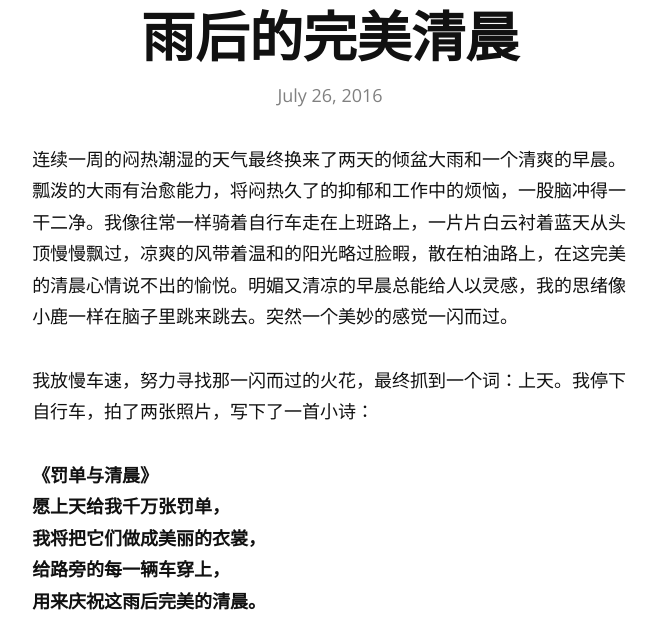
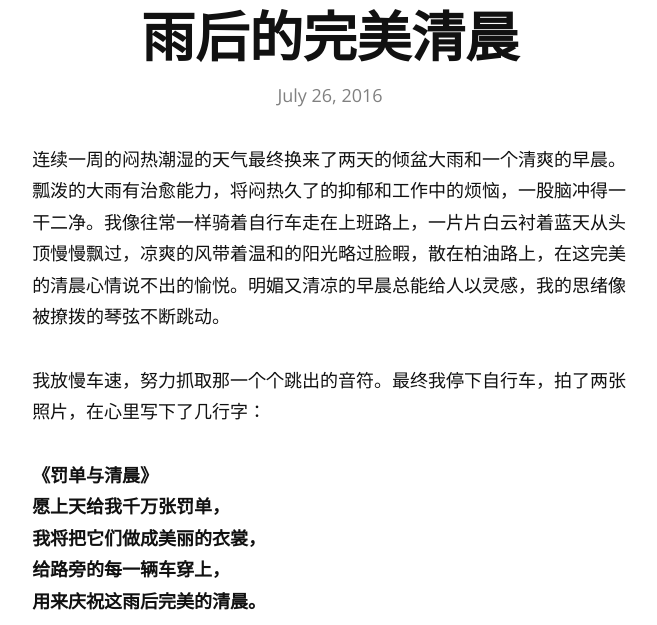
Before and after one commit to aochuih/aochuih.github.io, a Jekyll site: the page built from _posts/2016-7-26-雨后完美清晨.md, in a window 1280 px wide and 900 px high, scrolled down 531 px, cut to the strip 113-738 px from the top of the window. Shown: the whole strip, without its empty margins (310-967 px from the left). Built offline with Jekyll 4.4.1, drawn with Linux system fonts in a browser that asks for light colours; nearby versions of some CDN libraries.

Commit message:
一杯咖啡进肚后

```diff
--- a/_posts/2016-7-26-雨后完美清晨.md
+++ b/_posts/2016-7-26-雨后完美清晨.md
@@ -5,10 +5,10 @@ date:   2016-07-26
 image: 2016_7_26_nice_morning.jpg
 ---
 
-连续一周的闷热潮湿的天气最终换来了两天的倾盆大雨和一个清爽的早晨。瓢泼的大雨有治愈能力，将闷热久了的抑郁和工作中的烦恼，一股脑冲得一干二净。我像往常一样骑着自行车走在上班路上，一片片白云衬着蓝天从头顶慢慢飘过，凉爽的风带着温和的阳光略过脸睱，散在柏油路上，在这完美的清晨心情说不出的愉悦。明媚又清凉的早晨总能给人以灵感，我的思绪像小鹿一样在脑子里跳来跳去。突然一个美妙的感觉一闪而过。
+连续一周的闷热潮湿的天气最终换来了两天的倾盆大雨和一个清爽的早晨。瓢泼的大雨有治愈能力，将闷热久了的抑郁和工作中的烦恼，一股脑冲得一干二净。我像往常一样骑着自行车走在上班路上，一片片白云衬着蓝天从头顶慢慢飘过，凉爽的风带着温和的阳光略过脸睱，散在柏油路上，在这完美的清晨心情说不出的愉悦。明媚又清凉的早晨总能给人以灵感，我的思绪像被撩拨的琴弦不断跳动。
 <!--more-->
 
-我放慢车速，努力寻找那一闪而过的火花，最终抓到一个词：上天。我停下自行车，拍了两张照片，写下了一首小诗：
+我放慢车速，努力抓取那一个个跳出的音符。最终我停下自行车，拍了两张照片，在心里写下了几行字：
 
 
 **《罚单与清晨》**<br>
```
